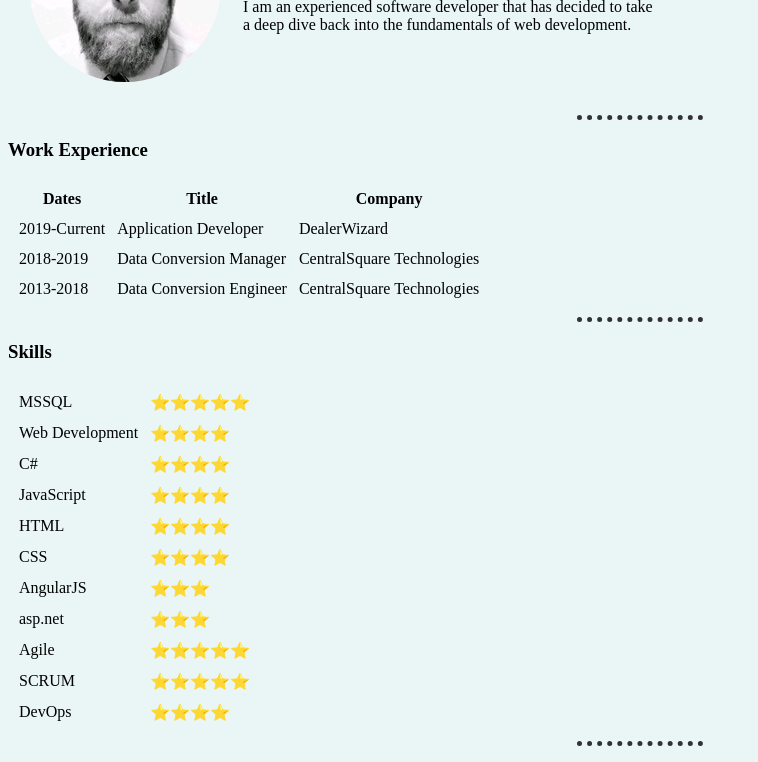
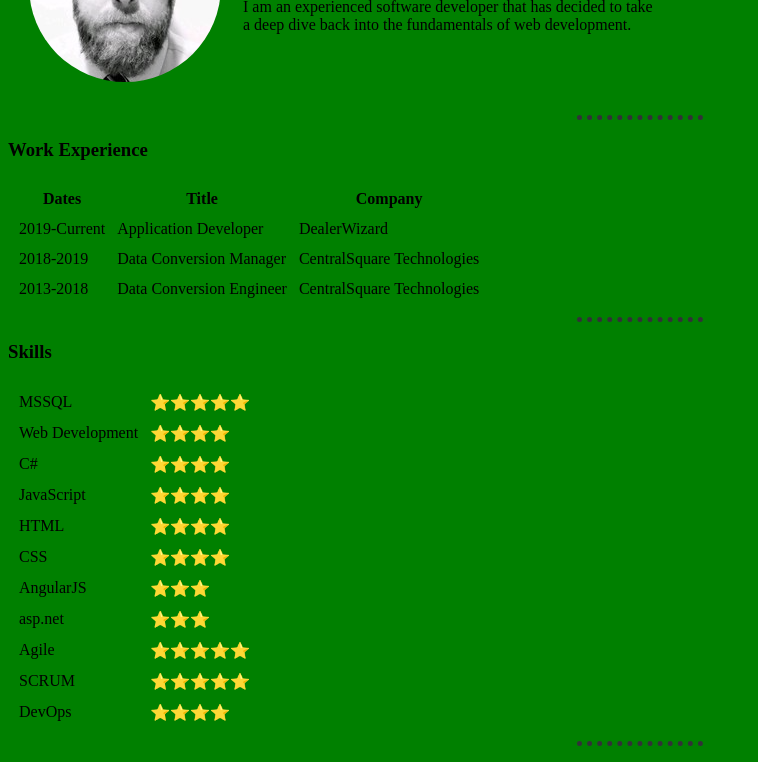
Before and after one commit to devincbrown08/cv, a plain HTML site: page index.html in a window 1280 px wide. Shown: the part 139-901 px from the top of the page, without its empty margins (0-758 px from the left). Drawn offline with Linux system fonts and the light colour scheme.

Commit message:
2020-12-24 More testing

```diff
--- a/CSS/styles.css
+++ b/CSS/styles.css
@@ -1,5 +1,5 @@
 body {
-    background-color: #eaf6f6;
+    background-color: green;/*#eaf6f6;*/
 }
 
 hr {
```
